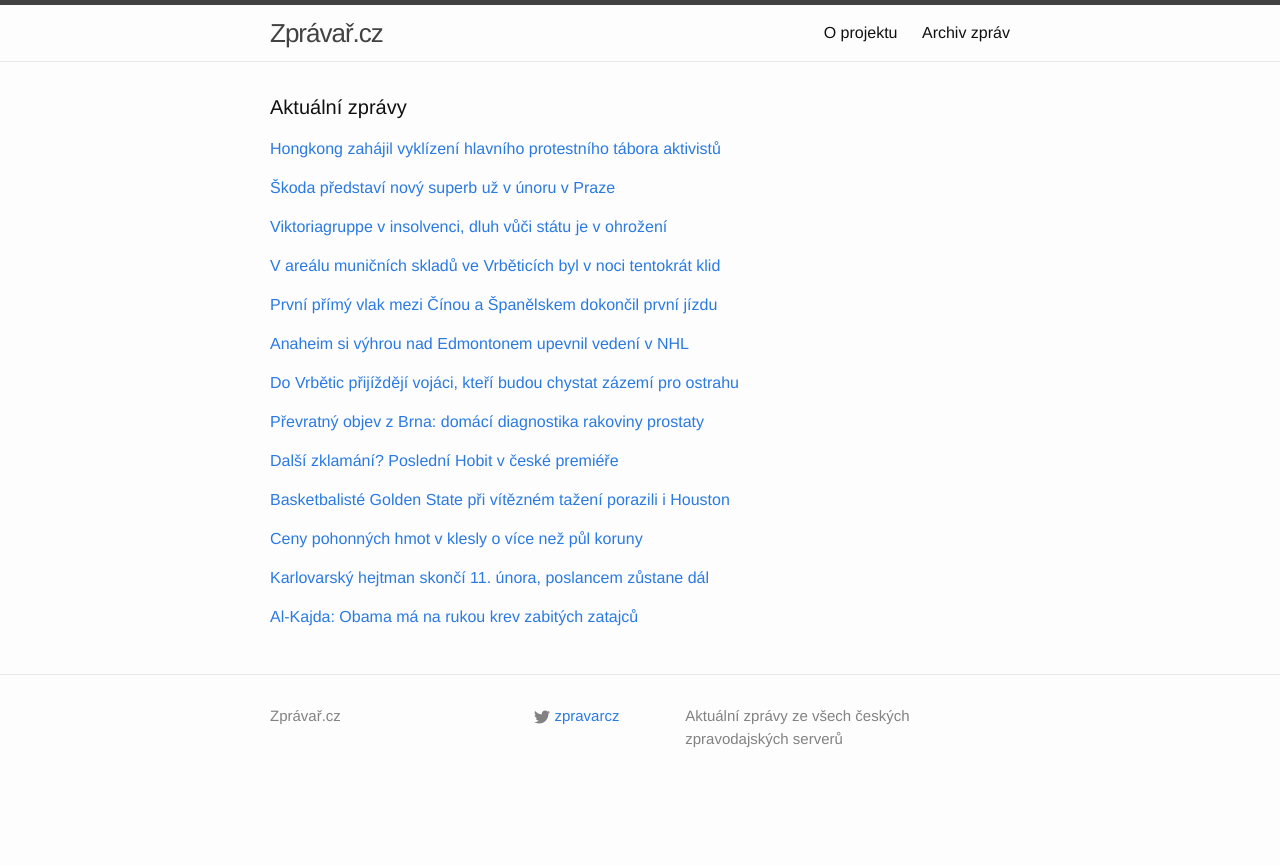
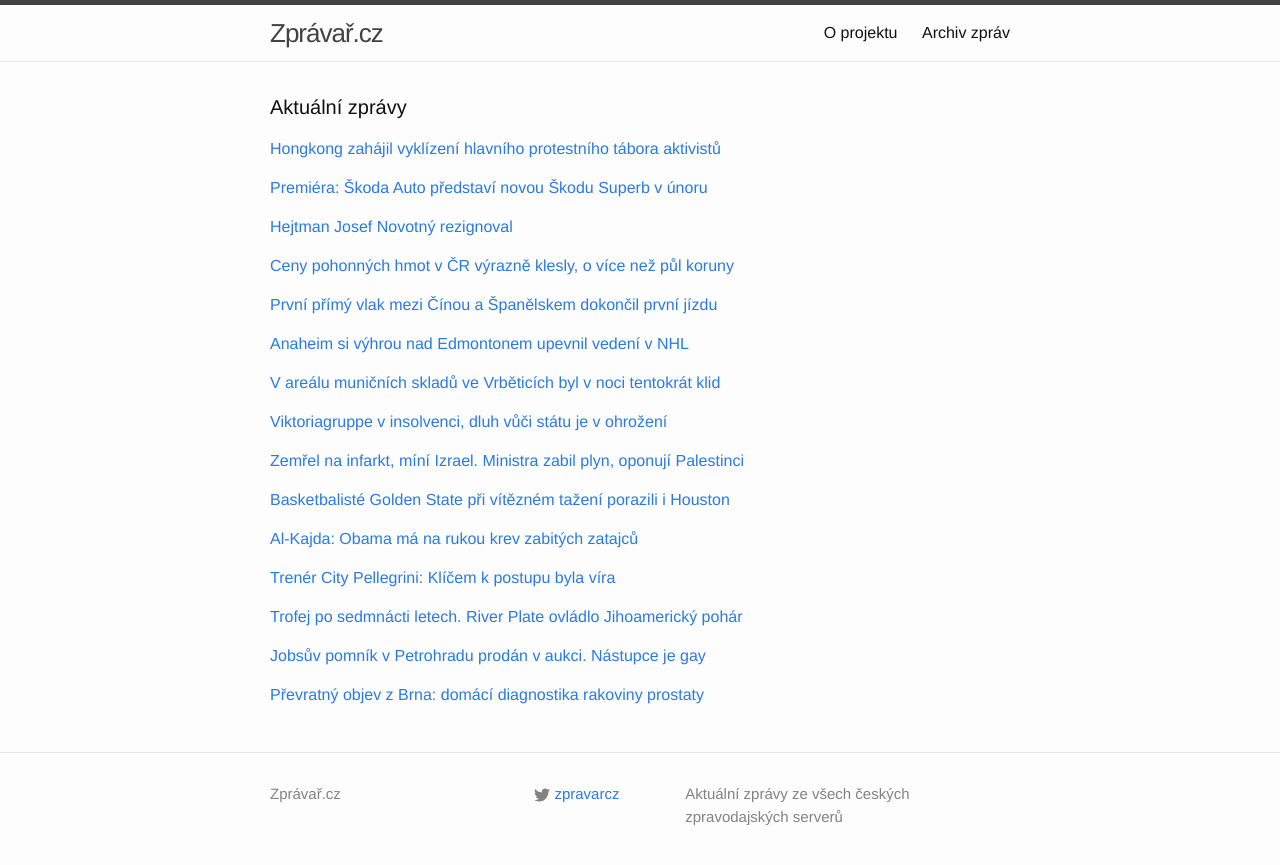
Before and after one commit to adliska/zpravar, a Jekyll site: the page built from index.html, in a window 1280 px wide. Shown: the top 865 px of the page. Built offline with Jekyll 4.4.1, drawn with Linux system fonts in a browser that asks for light colours; some of the changed lines change nothing that is shown.

Commit message:
zpravar news update

```diff
--- a/index.html
+++ b/index.html
@@ -17,30 +17,34 @@
 <li><a href=http://www.ceskenoviny.cz/zpravy/zpravy/hongkong-zahajil-vyklizeni-hlavniho-protestniho-tabora-aktivistu/1157511>Hongkong zahájil vyklízení hlavního protestního tábora aktivistů - www.ceskenoviny.cz</a></li>
 <li><a href=http://www.rozhlas.cz/_zprava/hongkong-zahajil-vyklizeni-hlavniho-protestniho-tabora-aktivistu--1431070>Hongkong zahájil vyklízení hlavního protestního tábora aktivistů - www.rozhlas.cz</a></li>
 </ul>
-</div><p><a href="javascript:;" onclick="toggle_visibility('zpravy1')">Škoda představí nový superb už v únoru v Praze</a></p>
+</div><p><a href="javascript:;" onclick="toggle_visibility('zpravy1')">Premiéra: Škoda Auto představí novou Škodu Superb v únoru</a></p>
 <div id="zpravy1" style="display:none">
 <ul>
+<li><a href=http://zpravy.e15.cz/byznys/prumysl-a-energetika/premiera-skoda-auto-predstavi-novou-skodu-superb-v-unoru-1144958>Premiéra: Škoda Auto představí novou Škodu Superb v únoru - zpravy.e15.cz</a></li>
+<li><a href=http://www.denik.cz/autosalon/skoda-ukazala-prvni-fotky-noveho-superbu-premiera-bude-uz-v-unoru-v-praze-201412.html>Škoda ukázala první fotky nového Superbu. Premiéra bude už v únoru v Praze - www.denik.cz</a></li>
+<li><a href=http://www.tyden.cz/rubriky/auta/prvni-foto-nove-skody-superb-je-delsi-sirsi-ale-bez-vika_326928.html>První foto nové Škody Superb. Je delší, širší, ale bez víka - www.tyden.cz</a></li>
 <li><a href=http://www.novinky.cz/auto/356064-skoda-predstavi-novy-superb-uz-v-unoru-v-praze.html>Škoda představí nový superb už v únoru v Praze - www.novinky.cz</a></li>
 <li><a href=http://www.financninoviny.cz/zpravodajstvi/zpravy/skoda-auto-predstavi-novou-skodu-superb-v-unoru-v-praze/1157570>Škoda Auto představí novou Škodu Superb v únoru v Praze - www.financninoviny.cz</a></li>
 <li><a href=http://www.tyden.cz/rubriky/auta/prvni-snimky-nove-skody-superb-premiera-v-praze_326928.html>První snímky nové Škody Superb. Premiéra v Praze - www.tyden.cz</a></li>
 <li><a href=http://auto.idnes.cz/nova-skoda-superb-0zw-/ak_aktual.aspx?c=A140831_112158_automoto_fdv>První fotky nové Škody Superb. Premiéra bude v únoru v Praze - auto.idnes.cz</a></li>
 <li><a href=http://zpravy.aktualne.cz/ekonomika/auto/vyzkouseli-jsme-utajovany-novy-superb-vlajkova-lod-dospela/r~925e6516803211e48ee3002590604f2e/>Vyzkoušeli jsme utajovaný nový superb. Vlajková loď dospěla - zpravy.aktualne.cz</a></li>
 </ul>
-</div><p><a href="javascript:;" onclick="toggle_visibility('zpravy2')">Viktoriagruppe v insolvenci, dluh vůči státu je v ohrožení</a></p>
+</div><p><a href="javascript:;" onclick="toggle_visibility('zpravy2')">Hejtman Josef Novotný rezignoval </a></p>
 <div id="zpravy2" style="display:none">
 <ul>
-<li><a href=http://www.ceskatelevize.cz/ct24/ekonomika/295123-viktoriagruppe-v-insolvenci-dluh-vuci-statu-je-v-ohrozeni/>Viktoriagruppe v insolvenci, dluh vůči státu je v ohrožení - www.ceskatelevize.cz</a></li>
-<li><a href=http://zpravy.e15.cz/zahranicni/udalosti/viktoriagruppe-je-v-insolvenci-cesku-dluzi-stamiliony-1144919>Viktoriagruppe je v insolvenci. Česku dluží stamiliony - zpravy.e15.cz</a></li>
-<li><a href=http://byznys.lidovky.cz/s-tajemnou-nemeckou-firmou-mizi-ceske-penize-i-nafta-fyw-/energetika.aspx?c=A141210_223138_energetika_Ele>S tajemnou německou firmou mizí české peníze i nafta  - byznys.lidovky.cz</a></li>
-<li><a href=http://www.financninoviny.cz/zpravodajstvi/zpravy/viktoriagruppe-ktera-cr-dluzi-stamiliony-je-v-insolvenci/1157514>Viktoriagruppe, která ČR dluží stamiliony, je v insolvenci - www.financninoviny.cz</a></li>
+<li><a href=http://www.novinky.cz/domaci/356069-hejtman-josef-novotny-rezignoval.html>Hejtman Josef Novotný rezignoval  - www.novinky.cz</a></li>
+<li><a href=http://zpravy.e15.cz/domaci/politika/hejtman-karlovarskeho-kraje-novotny-skonci-v-unoru-1144955>Hejtman Karlovarského kraje Novotný skončí v únoru - zpravy.e15.cz</a></li>
+<li><a href=http://zpravy.aktualne.cz/regiony/karlovarsky/karlovarsky-hejtman-konci-11-unora-poslancem-zustane-dal/r~a9f7f596811011e490f70025900fea04/>Karlovarský hejtman skončí 11. února, poslancem zůstane dál - zpravy.aktualne.cz</a></li>
+<li><a href=http://www.rozhlas.cz/_zprava/hejtman-karlovarskeho-kraje-novotny-odejde-z-funkce-zustane-jen-poslancem--1431125>Hejtman Karlovarského kraje Novotný odejde z funkce, zůstane jen poslancem - www.rozhlas.cz</a></li>
+<li><a href=http://www.lidovky.cz/karlovarsky-hejtman-novotny-odstoupi-nahradu-maji-zatim-jen-komuniste-1ny-/zpravy-domov.aspx?c=A141211_092507_ln_domov_Ele>Karlovarský hejtman Novotný odstoupí, poslancem zůstane dále  - www.lidovky.cz</a></li>
 </ul>
-</div><p><a href="javascript:;" onclick="toggle_visibility('zpravy3')">V areálu muničních skladů ve Vrběticích byl v noci tentokrát klid</a></p>
+</div><p><a href="javascript:;" onclick="toggle_visibility('zpravy3')">Ceny pohonných hmot v ČR výrazně klesly, o více než půl koruny</a></p>
 <div id="zpravy3" style="display:none">
 <ul>
-<li><a href=http://www.denik.cz/z_domova/v-arealu-municnich-skladu-ve-vrbeticich-byl-v-noci-tentokrat-klid-20141211.html>V areálu muničních skladů ve Vrběticích byl v noci tentokrát klid - www.denik.cz</a></li>
-<li><a href=http://www.tyden.cz/rubriky/domaci/u-vrbetic-v-noci-klid-dron-na-nic-neprisel_326922.html>U Vrbětic v noci klid. Dron na nic nepřišel - www.tyden.cz</a></li>
-<li><a href=http://zpravy.aktualne.cz/domaci/v-arealu-municnich-skladu-ve-vrbeticich-byl-v-noci-klid/r~302a7a5a810011e4a10c0025900fea04/>V areálu muničních skladů ve Vrběticích byl v noci klid - zpravy.aktualne.cz</a></li>
-<li><a href=http://www.ceskenoviny.cz/zpravy/zpravy/v-arealu-municnich-skladu-ve-vrbeticich-byl-v-noci-tentokrat-klid/1157541>V areálu muničních skladů ve Vrběticích byl v noci tentokrát klid - www.ceskenoviny.cz</a></li>
+<li><a href=http://www.denik.cz/ekonomika/ceny-pohonnych-hmot-v-cr-vyrazne-klesly-o-vice-nez-pul-koruny-20141211.html>Ceny pohonných hmot v ČR výrazně klesly, o více než půl koruny - www.denik.cz</a></li>
+<li><a href=http://zpravy.e15.cz/byznys/prumysl-a-energetika/ceny-pohonnych-hmot-v-klesly-o-vice-nez-pul-koruny-1144936>Ceny pohonných hmot v klesly o více než půl koruny - zpravy.e15.cz</a></li>
+<li><a href=http://www.financninoviny.cz/zpravodajstvi/zpravy/ceny-pohonnych-hmot-v-cr-vyrazne-klesly-o-vice-nez-pul-koruny/1157559>Ceny pohonných hmot v ČR výrazně klesly, o více než půl koruny - www.financninoviny.cz</a></li>
+<li><a href=http://www.novinky.cz/ekonomika/356036-benzin-na-stojanech-se-prodava-uz-i-pod-30-korun-za-litr.html>Benzín na stojanech se prodává už i pod 30 korun za litr - www.novinky.cz</a></li>
 </ul>
 </div><p><a href="javascript:;" onclick="toggle_visibility('zpravy4')">První přímý vlak mezi Čínou a Španělskem dokončil první jízdu</a></p>
 <div id="zpravy4" style="display:none">
@@ -58,26 +62,28 @@
 <li><a href=http://sport.aktualne.cz/anaheim-si-vyhrou-nad-edmontonem-upevnil-vedeni-v-nhl/r~5f62945e80fd11e4bdad0025900fea04/>Anaheim si výhrou nad Edmontonem upevnil vedení v NHL - sport.aktualne.cz</a></li>
 <li><a href=http://www.sportovninoviny.cz/zpravy/anaheim-si-vyhrou-nad-edmontonem-upevnil-vedeni-v-nhl/1157534>Anaheim si výhrou nad Edmontonem upevnil vedení v NHL - www.sportovninoviny.cz</a></li>
 </ul>
-</div><p><a href="javascript:;" onclick="toggle_visibility('zpravy6')">Do Vrbětic přijíždějí vojáci, kteří budou chystat zázemí pro ostrahu</a></p>
+</div><p><a href="javascript:;" onclick="toggle_visibility('zpravy6')">V areálu muničních skladů ve Vrběticích byl v noci tentokrát klid</a></p>
 <div id="zpravy6" style="display:none">
 <ul>
-<li><a href=http://www.rozhlas.cz/_zprava/do-vrbetic-prijizdeji-vojaci-kteri-budou-chystat-zazemi-pro-ostrahu--1431056>Do Vrbětic přijíždějí vojáci, kteří budou chystat zázemí pro ostrahu - www.rozhlas.cz</a></li>
-<li><a href=http://www.novinky.cz/domaci/356051-k-vrbeticim-miri-vojaci-i-s-pandury-s-nocnim-videnim-a-termovizi.html>K Vrběticím míří vojáci i s pandury s nočním viděním a termovizí - www.novinky.cz</a></li>
-<li><a href=http://www.rozhlas.cz/_zprava/vrbetice-cekaji-na-prijezd-stovky-vojaku-kteri-zacnou-chystat-zazemi-pro-ostrahu--1431056>Vrbětice čekají na příjezd stovky vojáků, kteří začnou chystat zázemí pro ostrahu - www.rozhlas.cz</a></li>
+<li><a href=http://www.denik.cz/z_domova/v-arealu-municnich-skladu-ve-vrbeticich-byl-v-noci-tentokrat-klid-20141211.html>V areálu muničních skladů ve Vrběticích byl v noci tentokrát klid - www.denik.cz</a></li>
+<li><a href=http://www.tyden.cz/rubriky/domaci/u-vrbetic-v-noci-klid-dron-na-nic-neprisel_326922.html>U Vrbětic v noci klid. Dron na nic nepřišel - www.tyden.cz</a></li>
+<li><a href=http://zpravy.aktualne.cz/domaci/v-arealu-municnich-skladu-ve-vrbeticich-byl-v-noci-klid/r~302a7a5a810011e4a10c0025900fea04/>V areálu muničních skladů ve Vrběticích byl v noci klid - zpravy.aktualne.cz</a></li>
+<li><a href=http://www.ceskenoviny.cz/zpravy/zpravy/v-arealu-municnich-skladu-ve-vrbeticich-byl-v-noci-tentokrat-klid/1157541>V areálu muničních skladů ve Vrběticích byl v noci tentokrát klid - www.ceskenoviny.cz</a></li>
 </ul>
-</div><p><a href="javascript:;" onclick="toggle_visibility('zpravy7')">Převratný objev z Brna: domácí diagnostika rakoviny prostaty</a></p>
+</div><p><a href="javascript:;" onclick="toggle_visibility('zpravy7')">Viktoriagruppe v insolvenci, dluh vůči státu je v ohrožení</a></p>
 <div id="zpravy7" style="display:none">
 <ul>
-<li><a href=http://www.novinky.cz/domaci/355937-prevratny-objev-z-brna-domaci-diagnostika-rakoviny-prostaty.html>Převratný objev z Brna: domácí diagnostika rakoviny prostaty - www.novinky.cz</a></li>
-<li><a href=http://www.denik.cz/z_domova/brnensti-vedci-vyvinuli-snadny-domaci-test-ktery-odhali-rakovinu-prostaty-201412.html>Brněnští vědci vyvinuli snadný domácí test, který odhalí rakovinu prostaty - www.denik.cz</a></li>
-<li><a href=http://www.denik.cz/aktuality/vedci-z-brna-vyvinuli-metodu-jak-setrne-rozpoznat-nador-prostaty-20141210.html>Vědci z Brna vyvinuli metodu, jak šetrně rozpoznat nádor prostaty - www.denik.cz</a></li>
+<li><a href=http://www.ceskatelevize.cz/ct24/ekonomika/295123-viktoriagruppe-v-insolvenci-dluh-vuci-statu-je-v-ohrozeni/>Viktoriagruppe v insolvenci, dluh vůči státu je v ohrožení - www.ceskatelevize.cz</a></li>
+<li><a href=http://zpravy.e15.cz/zahranicni/udalosti/viktoriagruppe-je-v-insolvenci-cesku-dluzi-stamiliony-1144919>Viktoriagruppe je v insolvenci. Česku dluží stamiliony - zpravy.e15.cz</a></li>
+<li><a href=http://byznys.lidovky.cz/s-tajemnou-nemeckou-firmou-mizi-ceske-penize-i-nafta-fyw-/energetika.aspx?c=A141210_223138_energetika_Ele>S tajemnou německou firmou mizí české peníze i nafta  - byznys.lidovky.cz</a></li>
+<li><a href=http://www.financninoviny.cz/zpravodajstvi/zpravy/viktoriagruppe-ktera-cr-dluzi-stamiliony-je-v-insolvenci/1157514>Viktoriagruppe, která ČR dluží stamiliony, je v insolvenci - www.financninoviny.cz</a></li>
 </ul>
-</div><p><a href="javascript:;" onclick="toggle_visibility('zpravy8')">Další zklamání? Poslední Hobit v české premiéře</a></p>
+</div><p><a href="javascript:;" onclick="toggle_visibility('zpravy8')">Zemřel na infarkt, míní Izrael. Ministra zabil plyn, oponují Palestinci</a></p>
 <div id="zpravy8" style="display:none">
 <ul>
-<li><a href=http://www.tyden.cz/rubriky/kultura/film/dalsi-zklamani-posledni-hobit-v-ceske-premiere_326917.html>Další zklamání? Poslední Hobit v české premiéře - www.tyden.cz</a></li>
-<li><a href=http://www.denik.cz/film/filmove-premiery-hobitova-cesta-poldova-femme-fatale-a-marie-20141211.html>Filmové premiéry: Hobitova cesta, poldova femme fatale a Marie - www.denik.cz</a></li>
-<li><a href=http://www.novinky.cz/kultura/356005-filmove-premiery-pribeh-marie-hobit-bitva-peti-armad-a-raluca.html>Filmové premiéry: Příběh Marie, Hobit: Bitva pěti armád a Raluca - www.novinky.cz</a></li>
+<li><a href=http://zpravy.idnes.cz/pricina-smrti-palestinskeho-ministra-zijada-abu-ajna-p04-/zahranicni.aspx?c=A141211_092517_zahranicni_ert>Zemřel na infarkt, míní Izrael. Ministra zabil plyn, oponují Palestinci - zpravy.idnes.cz</a></li>
+<li><a href=http://www.lidovky.cz/izraelci-a-palestinci-vysvetluji-smrt-ministra-abu-ajna-odlisne-pxi-/zpravy-svet.aspx?c=A141211_100130_ln_zahranici_ml>Napadení, nebo infarkt? Izrael a Palestina se přou o příčinu smrti ministra  - www.lidovky.cz</a></li>
+<li><a href=http://www.ceskenoviny.cz/zpravy/zpravy/izraelci-a-palestinci-vysvetluji-smrt-ministra-abu-ajna-odlisne/1157593>Izraelci a Palestinci vysvětlují smrt ministra abú Ajna odlišně - www.ceskenoviny.cz</a></li>
 </ul>
 </div><p><a href="javascript:;" onclick="toggle_visibility('zpravy9')">Basketbalisté Golden State při vítězném tažení porazili i Houston</a></p>
 <div id="zpravy9" style="display:none">
@@ -86,25 +92,39 @@
 <li><a href=http://www.denik.cz/ostatni_sport/basketbaliste-golden-state-pri-viteznem-tazeni-porazili-i-houston-20141211.html>Basketbalisté Golden State při vítězném tažení porazili i Houston - www.denik.cz</a></li>
 <li><a href=http://www.sportovninoviny.cz/zpravy/basketbaliste-golden-state-pri-viteznem-tazeni-porazili-i-houston/1157587>Basketbalisté Golden State při vítězném tažení porazili i Houston - www.sportovninoviny.cz</a></li>
 </ul>
-</div><p><a href="javascript:;" onclick="toggle_visibility('zpravy10')">Ceny pohonných hmot v klesly o více než půl koruny</a></p>
+</div><p><a href="javascript:;" onclick="toggle_visibility('zpravy10')">Al-Kajda: Obama má na rukou krev zabitých zatajců</a></p>
 <div id="zpravy10" style="display:none">
-<ul>
-<li><a href=http://zpravy.e15.cz/byznys/prumysl-a-energetika/ceny-pohonnych-hmot-v-klesly-o-vice-nez-pul-koruny-1144936>Ceny pohonných hmot v klesly o více než půl koruny - zpravy.e15.cz</a></li>
-<li><a href=http://www.financninoviny.cz/zpravodajstvi/zpravy/ceny-pohonnych-hmot-v-cr-vyrazne-klesly-o-vice-nez-pul-koruny/1157559>Ceny pohonných hmot v ČR výrazně klesly, o více než půl koruny - www.financninoviny.cz</a></li>
-<li><a href=http://www.novinky.cz/ekonomika/356036-benzin-na-stojanech-se-prodava-uz-i-pod-30-korun-za-litr.html>Benzín na stojanech se prodává už i pod 30 korun za litr - www.novinky.cz</a></li>
-</ul>
-</div><p><a href="javascript:;" onclick="toggle_visibility('zpravy11')">Karlovarský hejtman skončí 11. února, poslancem zůstane dál</a></p>
-<div id="zpravy11" style="display:none">
-<ul>
-<li><a href=http://zpravy.aktualne.cz/regiony/karlovarsky/karlovarsky-hejtman-konci-11-unora-poslancem-zustane-dal/r~a9f7f596811011e490f70025900fea04/>Karlovarský hejtman skončí 11. února, poslancem zůstane dál - zpravy.aktualne.cz</a></li>
-<li><a href=http://www.rozhlas.cz/_zprava/hejtman-karlovarskeho-kraje-novotny-odejde-z-funkce-zustane-jen-poslancem--1431125>Hejtman Karlovarského kraje Novotný odejde z funkce, zůstane jen poslancem - www.rozhlas.cz</a></li>
-<li><a href=http://www.lidovky.cz/karlovarsky-hejtman-novotny-odstoupi-nahradu-maji-zatim-jen-komuniste-1ny-/zpravy-domov.aspx?c=A141211_092507_ln_domov_Ele>Karlovarský hejtman Novotný odstoupí, poslancem zůstane dále  - www.lidovky.cz</a></li>
-</ul>
-</div><p><a href="javascript:;" onclick="toggle_visibility('zpravy12')">Al-Kajda: Obama má na rukou krev zabitých zatajců</a></p>
-<div id="zpravy12" style="display:none">
 <ul>
 <li><a href=http://www.tyden.cz/rubriky/zahranici/asie-a-oceanie/al-kajda-obama-ma-na-rukou-krev-zabitych-zatajcu_326924.html>Al-Kajda: Obama má na rukou krev zabitých zatajců - www.tyden.cz</a></li>
 <li><a href=http://www.lidovky.cz/dle-al-kaidy-v-jemenu-muze-za-smrt-osvobozovanych-rukojmich-obama-p92-/zpravy-svet.aspx?c=A141211_083740_ln_zahranici_Ele>Obamo, za smrt rukojmích můžeš ty, prohlašuje jemenská odnož al-Káidy  - www.lidovky.cz</a></li>
 <li><a href=http://www.tyden.cz/rubriky/zahranici/asie-a-oceanie/al-kajda-obama-ma-na-rukach-krev-zabitych-zatajcu_326924.html>Al-Kajda: Obama má na rukách krev zabitých zatajců - www.tyden.cz</a></li>
 </ul>
+</div><p><a href="javascript:;" onclick="toggle_visibility('zpravy11')">Trenér City Pellegrini: Klíčem k postupu byla víra</a></p>
+<div id="zpravy11" style="display:none">
+<ul>
+<li><a href=http://www.tyden.cz/rubriky/sport/fotbal/trener-city-pellegrini-klicem-k-postupu-byla-vira_326936.html>Trenér City Pellegrini: Klíčem k postupu byla víra - www.tyden.cz</a></li>
+<li><a href=http://www.sportovninoviny.cz/zpravy/klicem-byla-vira-rekl-po-postupu-trener-manchesteru-city/1157592>Klíčem byla víra, řekl po postupu trenér Manchesteru City - www.sportovninoviny.cz</a></li>
+<li><a href=http://sport.aktualne.cz/milionarske-city-odvratilo-selhani-kouc-klicem-byla-vira/r~37492fa0811111e4b0c4002590604f2e/>Milionářské City odvrátilo selhání. Kouč: Klíčem byla víra - sport.aktualne.cz</a></li>
+</ul>
+</div><p><a href="javascript:;" onclick="toggle_visibility('zpravy12')">Trofej po sedmnácti letech. River Plate ovládlo Jihoamerický pohár</a></p>
+<div id="zpravy12" style="display:none">
+<ul>
+<li><a href=http://www.denik.cz/fotbal/trofej-po-sedmnacti-letech-river-plate-ovladlo-jihoamericky-pohar-20141211.html>Trofej po sedmnácti letech. River Plate ovládlo Jihoamerický pohár - www.denik.cz</a></li>
+<li><a href=http://fotbal.idnes.cz/fotbal-jihoamericky-pohar-river-plate-dxa-/fot_zahranici.aspx?c=A141211_091836_fot_zahranici_rou>Fotbalisté River Plate slaví triumf v Jihoamerickém poháru - fotbal.idnes.cz</a></li>
+<li><a href=http://www.sportovninoviny.cz/zpravy/fotbaliste-river-plate-vyhrali-jihoamericky-pohar/1157557>Fotbalisté River Plate vyhráli Jihoamerický pohár - www.sportovninoviny.cz</a></li>
+</ul>
+</div><p><a href="javascript:;" onclick="toggle_visibility('zpravy13')">Jobsův pomník v Petrohradu prodán v aukci. Nástupce je gay</a></p>
+<div id="zpravy13" style="display:none">
+<ul>
+<li><a href=http://www.tyden.cz/rubriky/relax/zabava/jobsuv-pomnik-v-petrohradu-prodan-v-aukci-nastupce-je-gay_326920.html>Jobsův pomník v Petrohradu prodán v aukci. Nástupce je gay - www.tyden.cz</a></li>
+<li><a href=http://zpravy.idnes.cz/rusko-job-petrohrad-apple-tim-cook-pomnik-fg0-/zahranicni.aspx?c=A141211_092239_zahranicni_aha>Obří iPhone, který vadil ruským homofobům, se prodal za čtyři miliony - zpravy.idnes.cz</a></li>
+<li><a href=http://zpravy.aktualne.cz/zahranici/jobsuv-pomnik-v-petrohradu-byl-prodan-v-aukci/r~ab9b6f4680fb11e4b6d20025900fea04/>Jobsův pomník v Petrohradu byl prodán v aukci - zpravy.aktualne.cz</a></li>
+</ul>
+</div><p><a href="javascript:;" onclick="toggle_visibility('zpravy14')">Převratný objev z Brna: domácí diagnostika rakoviny prostaty</a></p>
+<div id="zpravy14" style="display:none">
+<ul>
+<li><a href=http://www.novinky.cz/domaci/355937-prevratny-objev-z-brna-domaci-diagnostika-rakoviny-prostaty.html>Převratný objev z Brna: domácí diagnostika rakoviny prostaty - www.novinky.cz</a></li>
+<li><a href=http://www.denik.cz/z_domova/brnensti-vedci-vyvinuli-snadny-domaci-test-ktery-odhali-rakovinu-prostaty-201412.html>Brněnští vědci vyvinuli snadný domácí test, který odhalí rakovinu prostaty - www.denik.cz</a></li>
+<li><a href=http://www.denik.cz/aktuality/vedci-z-brna-vyvinuli-metodu-jak-setrne-rozpoznat-nador-prostaty-20141210.html>Vědci z Brna vyvinuli metodu, jak šetrně rozpoznat nádor prostaty - www.denik.cz</a></li>
+</ul>
 </div></div>
```
